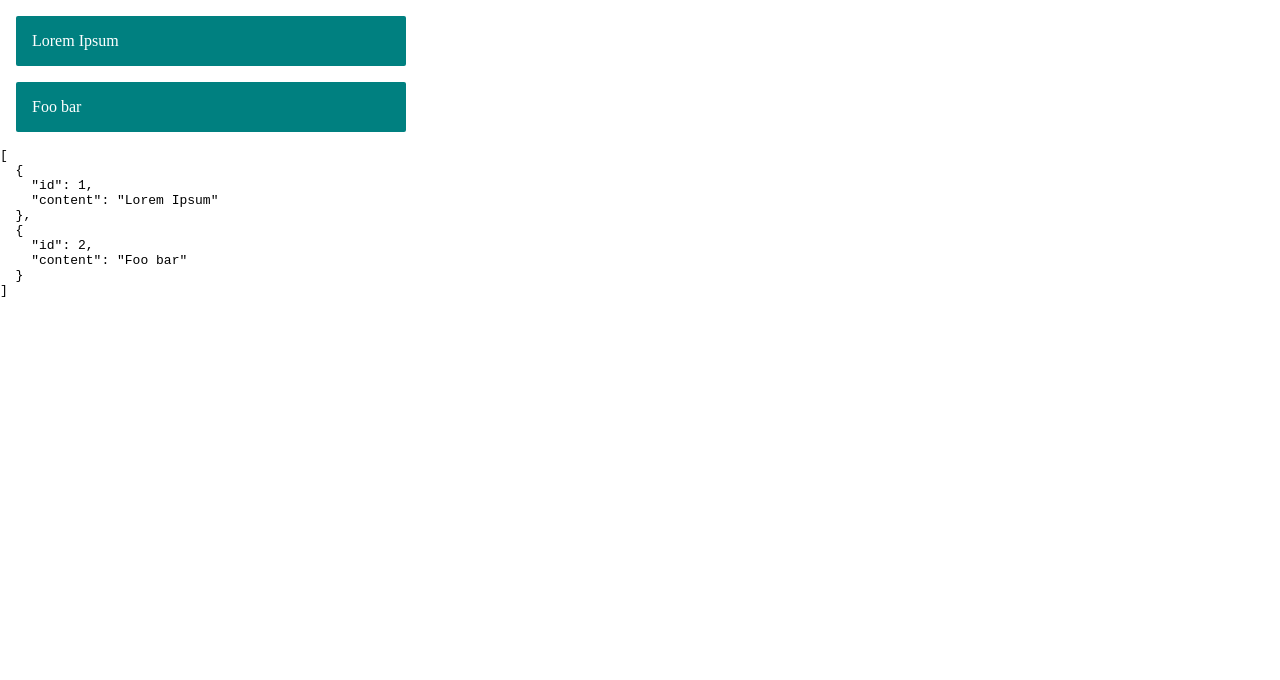
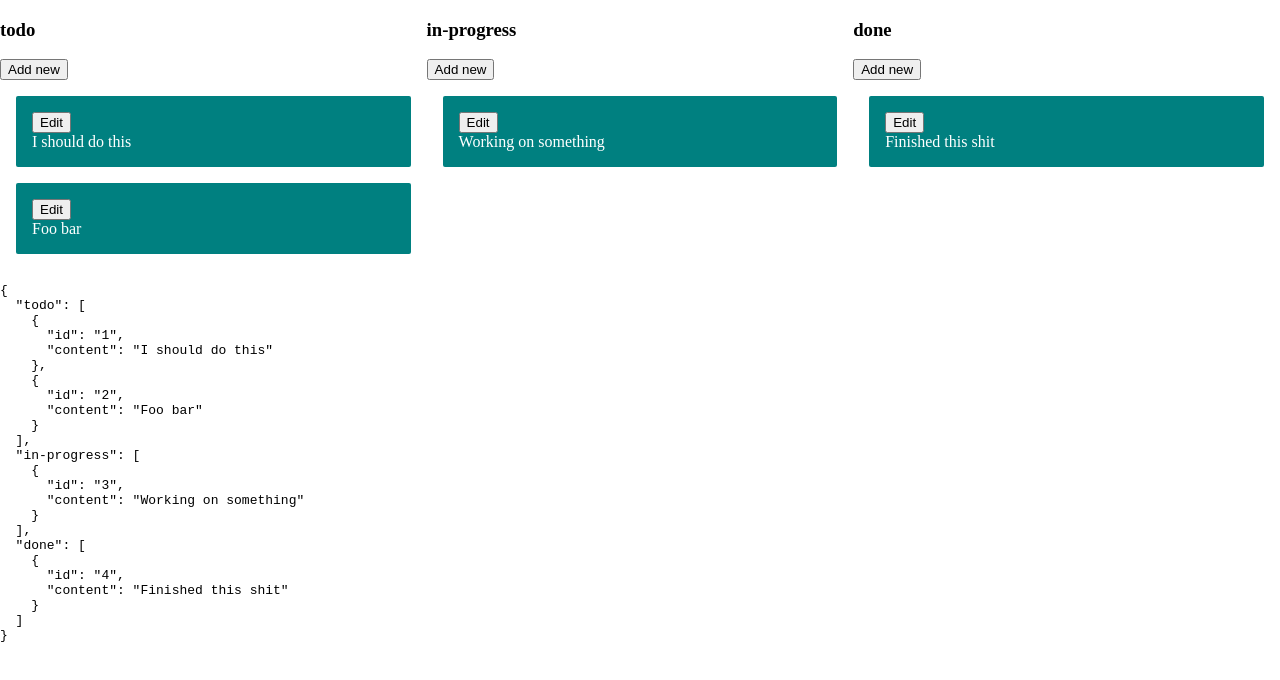
Before and after one commit to DenBeke/craftboard, a Vue app: page / in a window 1280 px wide. Shown: the top 680 px of the page. Built offline with nearby package versions, Linux system fonts and the light colour scheme.

Commit message:
Added columns and the option to create cards

```diff
--- a/package.json
+++ b/package.json
@@ -11,7 +11,8 @@
     "core-js": "^3.6.5",
     "node-sass": "^4.14.1",
     "sass-loader": "^8.0.2",
-    "vue": "^2.6.11"
+    "vue": "^2.6.11",
+    "vuedraggable": "^2.23.2"
   },
   "devDependencies": {
     "@vue/cli-plugin-babel": "~4.4.0",
--- a/src/App.vue
+++ b/src/App.vue
@@ -1,7 +1,17 @@
 <template>
   <div id="app">
     <div class="cards">
-      <Card :card="card" v-for="card in cards" :key="card.id"/>
+
+
+      <div class="col" :class="cardTypeKey" v-for="(cardTypeValue,cardTypeKey) in cards" :key="cardTypeKey">
+        <h3>{{cardTypeKey}}</h3>
+        <button @click="addNewCard(cardTypeKey)">Add new</button>
+        <draggable :list="cardTypeValue" group="cards" class="card-draggable">
+          <Card :card="card" v-for="card in cardTypeValue" :key="card.id" :ref="'card-ref-'+card.id" />
+        </draggable>
+      </div><!-- .col -->
+
+
     </div><!-- .cards -->
 
 
@@ -14,24 +24,58 @@
 
 <script>
 import Card from './components/Card.vue'
+import draggable from 'vuedraggable'
+
+import { EventBus, AddNewCardEvent } from './eventbus.js';
+import { createUUID } from './createUUID.js';
 
 export default {
   name: 'App',
   components: {
-    Card
+    Card,
+    draggable
   },
   data: function(){
     return {
-      cards: [
+      cards: {
+        "todo": [
           {
-          "id": 1,
-          "content": "Lorem Ipsum"
+            "id": "1",
+            "content": "I should do this"
           },
           {
-          "id": 2,
+            "id": "2",
             "content": "Foo bar"
           }
+        ],
+        "in-progress": [
+          {
+            "id": "3",
+            "content": "Working on something"
+          },
+        ],
+        "done": [
+          {
+            "id": "4",
+            "content": "Finished this shit"
+          },
         ]
+      }
+    }
+  },
+  methods: {
+    addNewCard: function(type) {
+      console.log(`[addNewCard] with type ${type}`)
+
+      let id = createUUID()
+
+      this.cards[type].push({
+        "id": id,
+        "content": ""
+      })
+      this.$nextTick(function () {
+        EventBus.$emit(AddNewCardEvent, id);
+      })
     }
   }
 }
@@ -48,7 +92,18 @@ html {
 #app {
 
   .cards {
-    width: 33%;
+
+    display: grid;
+    grid-template-columns: 33.33% 33.33% 33.33%;
+
+    .col {
+
+      .card-draggable {
+        min-height: 50px;
+        height: 100%;
+      }
+
+    }
   }
 
 }
--- a/src/components/Card.vue
+++ b/src/components/Card.vue
@@ -1,9 +1,13 @@
 <template>
-  <div class="card" v-html="card.content" contenteditable @blur="somefunc">
+  <div class="card">
+    <button @click="startEditCard">Edit</button>
+    <div ref="cardContent" :contenteditable="edit" v-html="card.content" @blur="endEditCard"></div>
   </div><!-- .card -->
 </template>
 
 <script>
+
+import { EventBus, AddNewCardEvent } from '../eventbus.js';
 
 
 export default {
@@ -11,9 +15,33 @@ export default {
   props: {
     card: Object
   },
+  data: function(){
+    return {
+      edit: false
+    }
+  },
+  mounted: function() {
+    EventBus.$on(AddNewCardEvent, cardID => {
+      if(this.card.id == cardID) {
+        console.log(`[${AddNewCardEvent}] event received that matched this card id: ${cardID}`)
+        this.startEditCard()
+      }
+    });
+  },
   methods: {
-    somefunc: function(e) {
+    endEditCard: function(e) {
       this.card.content = e.target.innerHTML
+      this.edit = false
+    },
+    startEditCard: function() {
+      console.log("click")
+      this.edit = true
+
+      var self = this
+
+      setTimeout(function() {
+        self.$refs["cardContent"].focus()
+      }, 0);
     }
   }
 }
--- /dev/null
+++ b/src/createUUID.js
@@ -0,0 +1,9 @@
+export function createUUID(){
+    var dt = new Date().getTime();
+    var uuid = 'xxxxxxxx-xxxx-4xxx-yxxx-xxxxxxxxxxxx'.replace(/[xy]/g, function(c) {
+        var r = (dt + Math.random()*16)%16 | 0;
+        dt = Math.floor(dt/16);
+        return (c=='x' ? r :(r&0x3|0x8)).toString(16);
+    });
+    return uuid;
+}
--- /dev/null
+++ b/src/eventbus.js
@@ -0,0 +1,3 @@
+import Vue from 'vue';
+export const EventBus = new Vue();
+export const AddNewCardEvent = "addNewCard";
```
Also changed, not shown: 1 other file (tests, documents, lock files or other folders). Lines whose indentation alone changed are shown as unchanged.
